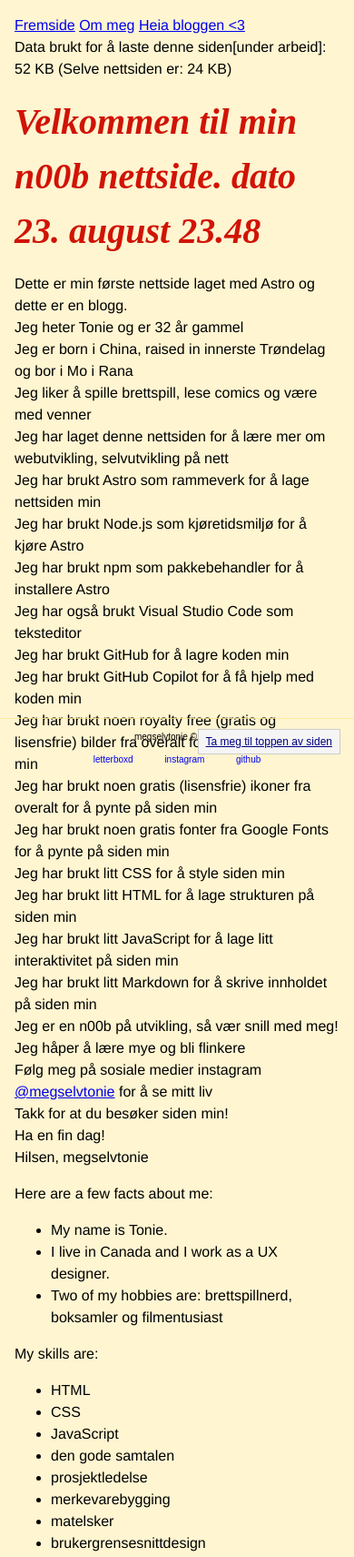
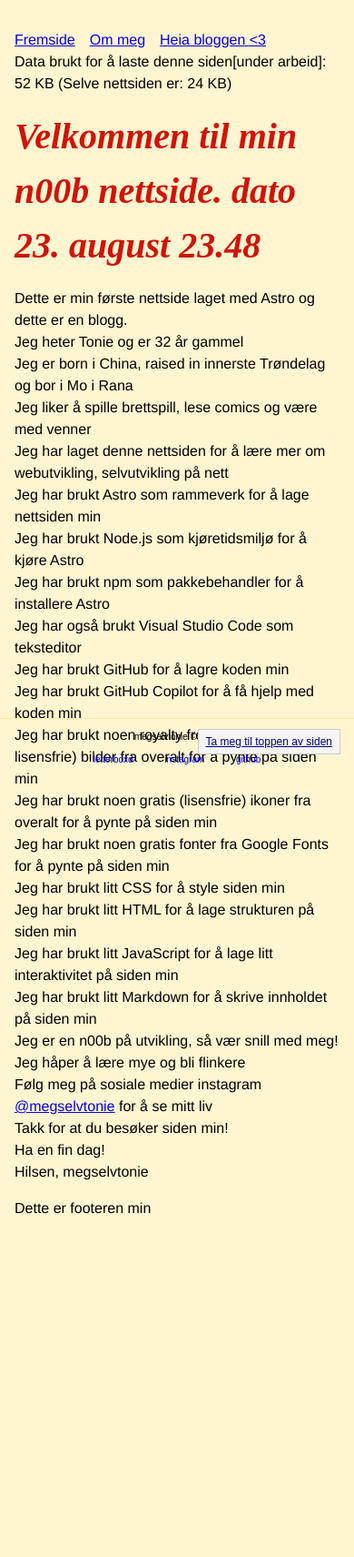
Before and after one commit to megselvtonie/megselvtonie.github.io, an Astro site: page / in a window 390 px wide. Shown: the top 1711 px of the page at 91% size. After the commit the page ends 1372 px from the top, so only its background shows below. Built offline with nearby package versions, Linux system fonts and the light colour scheme; Astro itself is replaced by a stand-in of ours.

Commit message:
feat(site): refactor nav and layout, improve structure and formatting
- Refactored BaseLayout.astro to hold html/head/body, header, footer
- Wrapped <slot /> in <main> for semantic structure and accessibility
- Added title prop to BaseLayout and passed unique titles from index/other pages
- Cleaned up index.astro to only contain unique page content
- Ensured nav is always visible on small screens (removed display:none without hamburger)
- Fixed responsive nav: vertical on mobile, horizontal on desktop
- Added :focus and :hover states for accessible navigation
- Learned and documented slot usage, props, and how to “pass page title”
- Verified Prettier setup and usage for consistent formatting
- Practiced VS Code shortcuts (mark line, run Prettier, etc.)

```diff
--- /dev/null
+++ b/src/components/Header.astro
@@ -0,0 +1,11 @@
+---
+import Navigation from "./Navigation.astro";
+---
+<header>
+
+<nav>
+<Navigation />
+
+  </nav>
+
+</header>
--- a/src/components/Navigation.astro
+++ b/src/components/Navigation.astro
@@ -1,5 +1,7 @@
 ---
 ---
+<div class="nav-links">
 <a href="/">Fremside</a>
 <a href="/about/">Om meg</a>
 <a href="/blog/">Heia bloggen &lt;3</a>
+</div>
--- /dev/null
+++ b/src/layouts/BaseLayout.astro
@@ -0,0 +1,28 @@
+---
+import Header from '../components/Header.astro';
+import PageWeight from "../components/PageWeight.astro";
+import Footer from '../components/Footer.astro';
+
+import '../styles/global.css';
+
+//const pagetitle er javascript, pagetitle settes i {} og plasseres i head for å forklare fane-navnet på nettsiden
+const { pageTitle } = Astro.props;
+---
+<html lang="en">
+	<head>
+		<meta charset="utf-8" />
+		<link rel="icon" type="image/svg+xml" href="/rosahjerte.png" />
+		<meta name="viewport" content="width=device-width" />
+		<meta name="generator" content={Astro.generator} />
+		<title>{pageTitle}</title>
+	</head>
+
+	<body>
+		<Header />
+		<PageWeight />
+		<main>
+            <slot />
+	    </main>
+ <p>Dette er footeren min</p> <Footer/>
+	</body>
+</html>
--- a/src/pages/index.astro
+++ b/src/pages/index.astro
@@ -1,42 +1,11 @@
 ---
-import Navigation from '../components/Navigation.astro';
-import Footer from '../components/Footer.astro';
-import PageWeight from "../components/PageWeight.astro";
+import BaseLayout from '../layouts/BaseLayout.astro';
 
-import '../styles/global.css';
+const pageTitle = "megselvtonie";
+---
+<BaseLayout pageTitle={pageTitle}>
 
-//const pagetitle er javascript, pagetitle settes i {} og plasseres i head for å forklare fane-navnet på nettsiden
-const pagetitle = "megselvtonie";
-
-const pageTitle = "About Me";
-
-const identity = {
-  firstName: "Tonie",
-  country: "Canada",
-  occupation: "UX designer",
-  hobbies: ["brettspillnerd", "boksamler", "filmentusiast"],
-};
-
-const skills = ["HTML", "CSS", "JavaScript", "den gode samtalen", "prosjektledelse", "merkevarebygging", "matelsker", "brukergrensesnittdesign"];
----
-
-<html lang="en">
-	<head>
-		<meta charset="utf-8" />
-		<link rel="icon" type="image/svg+xml" href="/rosahjerte.png" />
-		<meta name="viewport" content="width=device-width" />
-		<meta name="generator" content={Astro.generator} />
-		<title>{pagetitle}</title>
-	</head>
-	<body>
-	<!--Dette er navigasjonen -->
-		<Navigation />
-		<!-- <a href="/blog/">Heia bloggen &lt;3</a> legg denne til når jeg er ferdig-->
-		<!--Dette er slutten på navigasjonen -->
-		<!-- Dette er hovedinnholdet på forsiden -->
-		<!-- Dette er en kommentar i HTML -->
-		<PageWeight />
-		<h1>Velkommen til min n00b nettside. dato 23. august 23.48</h1>
+<h1>Velkommen til min n00b nettside. dato 23. august 23.48</h1>
 		<p>Dette er min første nettside laget med Astro og dette er en blogg.<br />
 			Jeg heter Tonie og er 32 år gammel<br />
 			Jeg er born i China, raised in innerste Trøndelag og bor i Mo i Rana<br />
@@ -62,26 +31,4 @@ const skills = ["HTML", "CSS", "JavaScript", "den gode samtalen", "prosjektledel
 			Ha en fin dag!<br />
 			Hilsen, megselvtonie
 		</p>
-
-		<p>Here are a few facts about me:</p>
-<ul>
-  <li>My name is {identity.firstName}.</li>
-  <li>I live in {identity.country} and I work as a {identity.occupation}.</li>
-   {identity.hobbies.length >= 2 &&
-    <li>Two of my hobbies are:
-		{identity.hobbies[0]},
-		{identity.hobbies[1]} og
-		{identity.hobbies[2]}
-	</li>
-  }
-</ul>
-<p>My skills are:</p>
-<ul>
-  {skills.map((skill) => <li>{skill}</li>)}
-</ul>
-
-		<!-- Dette er slutten på hovedinnholdet på forsiden -->
-		<!-- Dette er footeren min -->
- <p>Dette er footeren min</p> <Footer/>
-	</body>
-</html>
+</BaseLayout>
--- a/src/styles/global.css
+++ b/src/styles/global.css
@@ -35,3 +35,10 @@ h1 {
 a:hover {
   color: #d11305;
 }
+
+/* nav styles */
+.nav-links {
+  margin-top: 1rem;
+  display: flex;
+  gap: 1rem;
+}
```
Also changed, not shown: src/pages/about.astro (+8 -22 lines), src/pages/blog.astro (+5 -18 lines).
